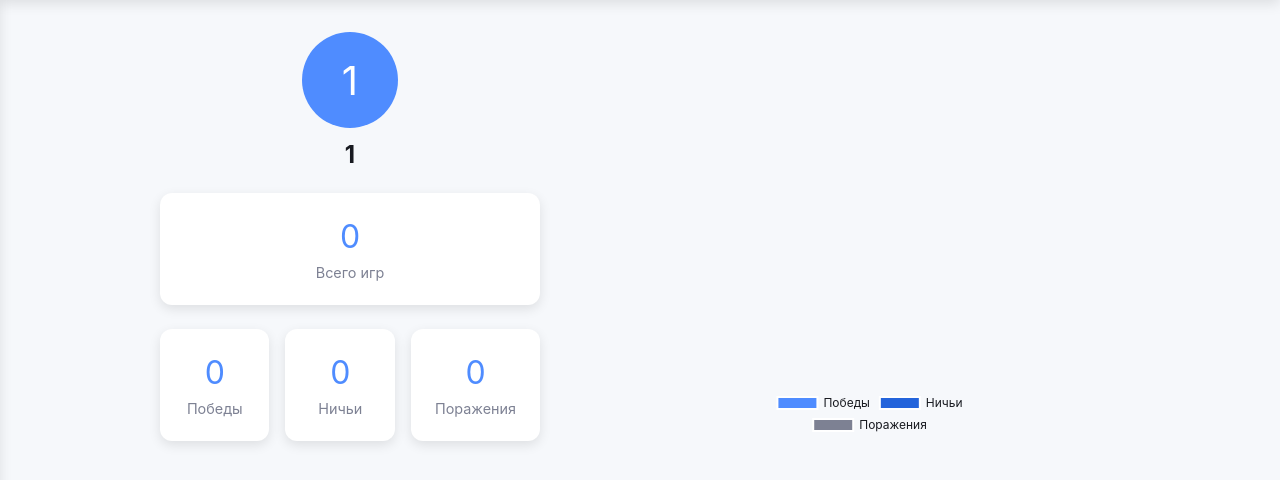
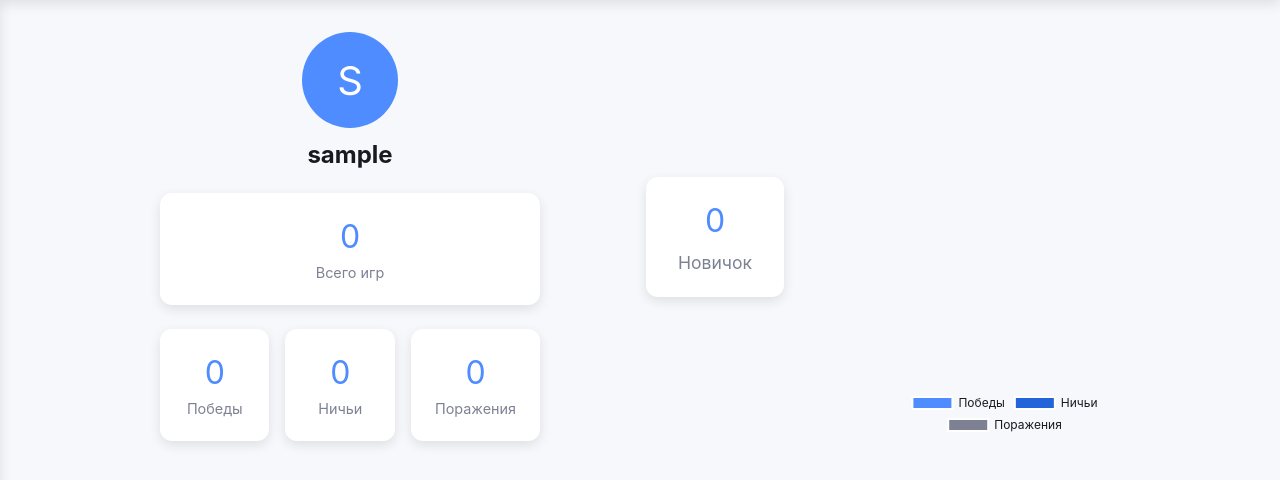
Before and after one commit to J0muty/checkers, a FastAPI app: template src/app/templates/profile.html in a window 1280 px wide. Shown: the part 56-536 px from the top of the page. Run offline with FastAPI, Linux system fonts and the light colour scheme; the template is opened without the code that fills it: most values are stand-ins (such as "Sample title", 1, 10 or a date in 2020); parts of the project's set-up code (start-up, migrations or seed data) failed here and were passed over.

Commit message:
отображение имени в профиле

```diff
--- a/src/app/routers/profile_router.py
+++ b/src/app/routers/profile_router.py
@@ -1,7 +1,7 @@
 from fastapi import Request, APIRouter, status
 from fastapi.responses import HTMLResponse, RedirectResponse, JSONResponse
 from src.settings.settings import templates
-from src.base.postgres import get_user_stats
+from src.base.postgres import get_user_stats, get_user_login
 
 profile_router = APIRouter()
 
@@ -11,7 +11,10 @@ async def profile(request: Request):
     if not user_id:
         return RedirectResponse(url="/login", status_code=status.HTTP_302_FOUND)
 
-    return templates.TemplateResponse("profile.html", {"request": request, "user_id": user_id})
+    username = await get_user_login(int(user_id))
+    return templates.TemplateResponse(
+        "profile.html", {"request": request, "username": username or str(user_id)}
+    )
 
 @profile_router.get("/api/stats")
 async def api_stats(request: Request):
--- a/src/app/static/profile/profile.css
+++ b/src/app/static/profile/profile.css
@@ -117,7 +117,7 @@ body {
 }
 .stats-wrapper {
     display: flex;
-    gap: 100px;
+    gap: 60px;
     width: 100%;
     max-width: 960px;
 }
@@ -131,8 +131,36 @@ body {
 .right-panel {
     flex: 1;
     max-width: 260px;
-    margin-left: 100px;
 }
+
+.middle-panel {
+    flex: 1;
+    display: flex;
+    align-items: center;
+    justify-content: center;
+}
+
+.rank-card {
+    background: var(--surface-color);
+    border-radius: var(--border-radius);
+    padding: 24px 32px;
+    text-align: center;
+    box-shadow: 0 4px 12px rgba(0,0,0,0.1);
+    display: flex;
+    flex-direction: column;
+    gap: 12px;
+}
+
+.rank-card .elo {
+    font-size: 2rem;
+    color: var(--accent-color);
+}
+
+.rank-card .rank {
+    font-size: 1.1rem;
+    color: var(--secondary-text-color);
+}
+
 .user-card {
     display: flex;
     flex-direction: column;
--- a/src/app/static/profile/profile.js
+++ b/src/app/static/profile/profile.js
@@ -35,6 +35,8 @@ document.addEventListener('DOMContentLoaded', () => {
             document.getElementById('draws').textContent = data.draws;
             document.getElementById('losses').textContent = data.losses;
             document.getElementById('total-games').textContent = data.total_games;
+            document.getElementById('elo').textContent = data.elo;
+            document.getElementById('rank').textContent = data.rank;
             statsChart.data.datasets[0].data = [data.wins, data.draws, data.losses];
             statsChart.update();
         } catch (e) {
--- a/src/app/templates/profile.html
+++ b/src/app/templates/profile.html
@@ -52,8 +52,8 @@
         <div class="stats-wrapper">
             <div class="left-panel">
                 <div class="user-card">
-                    <div class="avatar">{{ user_id|string|first|upper }}</div>
-                    <h1 class="username">{{ user_id }}</h1>
+                    <div class="avatar">{{ username|string|first|upper }}</div>
+                    <h1 class="username">{{ username }}</h1>
                 </div>
                 <div class="stat-card total">
                     <div class="value" id="total-games">0</div>
@@ -74,6 +74,12 @@
                     </div>
                 </div>
             </div>
+            <div class="middle-panel">
+                <div class="rank-card">
+                    <div class="elo" id="elo">0</div>
+                    <div class="rank" id="rank">Новичок</div>
+                </div>
+            </div>
             <div class="right-panel">
                 <canvas id="stats-chart"></canvas>
             </div>
--- a/src/base/postgres.py
+++ b/src/base/postgres.py
@@ -129,6 +129,11 @@ async def authenticate_user(
     return None
 
 @connect
+async def get_user_login(user_id: int, session: AsyncSession) -> str | None:
+    user = await session.get(User, user_id)
+    return user.login if user else None
+
+@connect
 async def get_user_stats(user_id: int, session: AsyncSession) -> dict:
     stats = await session.get(UserStats, user_id)
     if not stats:
```
